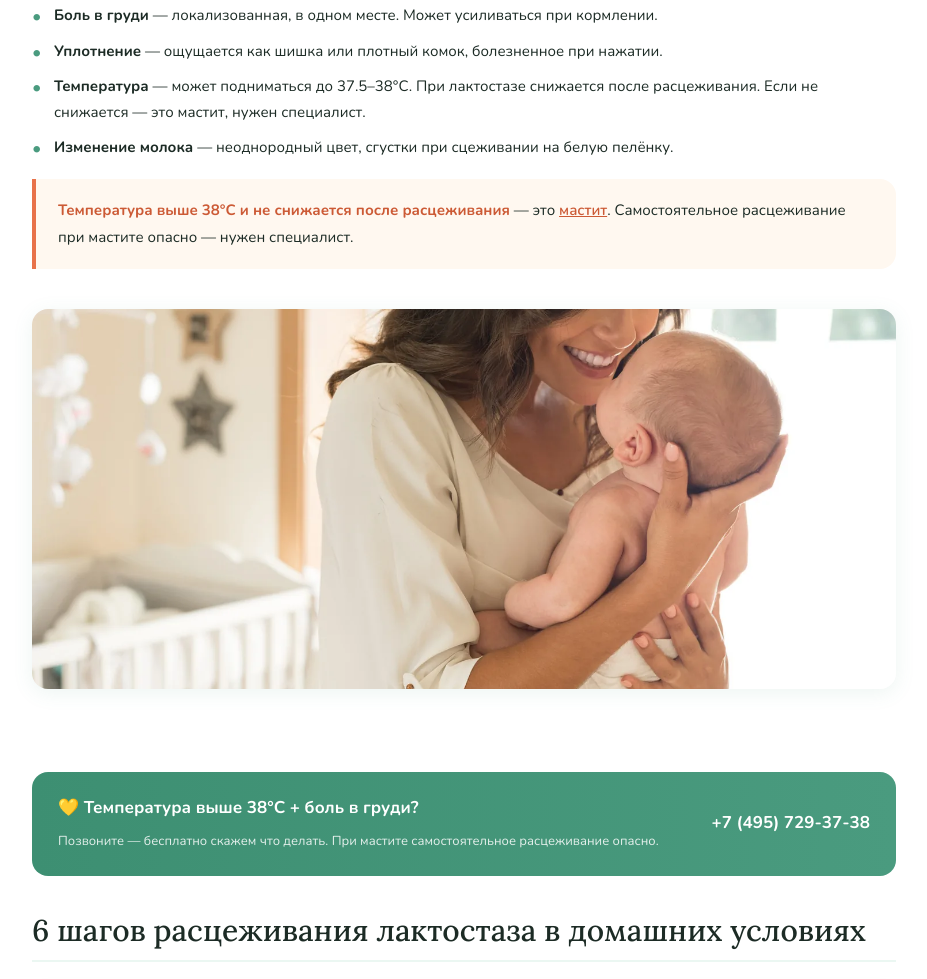
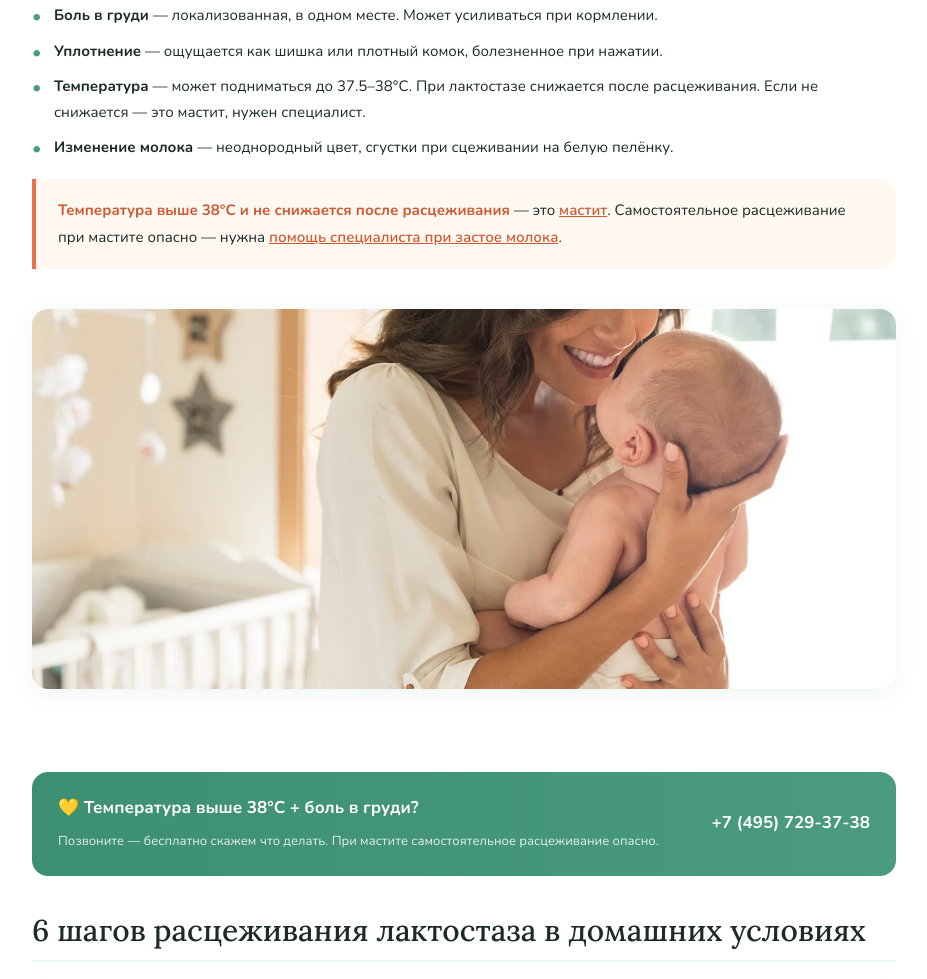
Before and after one commit to mariiagusevaes-fm/kormibaby, a plain HTML site: page rascedit/index.html in a window 1280 px wide. Shown: the part 936-1915 px from the top of the page, without its empty margins (0-927 px from the left). Drawn offline with Linux system fonts and the light colour scheme.

Commit message:
Добавлена контекстная ссылка на /rastsezhivaem-laktostaz-mastit-kormyashih в теле статей rascedit.html и zavershenie-kormlenia.html (там, где речь о симптомах застоя) — ранее ссылка на эту услугу была только в футере/карточке "читайте также". laktostaz_ili_mastit, massazh-grudi-pri-grudnom и kogda-pergoraet-moloko уже содержали такую контекстную ссылку, доработка не требовалась.

```diff
--- a/rascedit/index.html
+++ b/rascedit/index.html
@@ -429,7 +429,7 @@
         <li><strong>Температура</strong> — может подниматься до 37.5–38°C. При лактостазе снижается после расцеживания. Если не снижается — это мастит, нужен специалист.</li>
         <li><strong>Изменение молока</strong> — неоднородный цвет, сгустки при сцеживании на белую пелёнку.</li>
       </ul>
-      <div class="art-warning"><p><strong>Температура выше 38°C и не снижается после расцеживания</strong> — это <a href="/laktostaz_ili_mastit" style="color:var(--coral-dark);font-weight:600">мастит</a>. Самостоятельное расцеживание при мастите опасно — нужен специалист.</p></div>
+      <div class="art-warning"><p><strong>Температура выше 38°C и не снижается после расцеживания</strong> — это <a href="/laktostaz_ili_mastit" style="color:var(--coral-dark);font-weight:600">мастит</a>. Самостоятельное расцеживание при мастите опасно — нужна <a href="/rastsezhivaem-laktostaz-mastit-kormyashih" style="color:var(--coral-dark);font-weight:600">помощь специалиста при застое молока</a>.</p></div>
       <img src="/images/rascedit-1.webp" alt="Признаки лактостаза у кормящей мамы — уплотнение в груди" class="art-img" width="760" height="400" loading="eager" fetchpriority="high" />
     </div>
 
```
Also changed, not shown: rascedit.html (+1 -1 lines), zavershenie-kormlenia.html (+1 -0 lines), zavershenie-kormlenia/index.html (+1 -0 lines).
